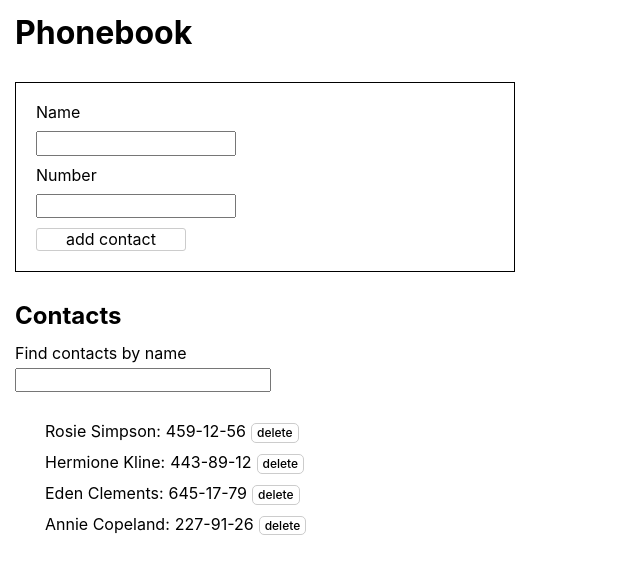
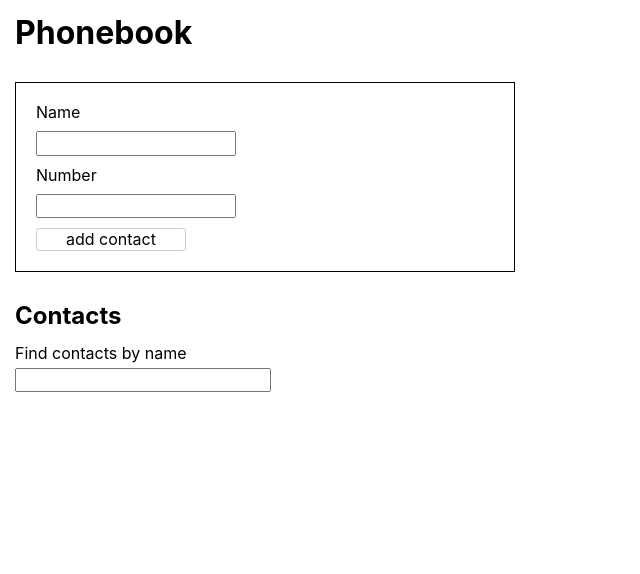
Before and after one commit to Koliadjun/goit-react-hw-04-hooks-phonebook, a React (Create React App) app: page / in a window 1280 px wide. Shown: the top 574 px of the page, without its empty margins (0-640 px from the left). Built offline with nearby package versions, Linux system fonts and the light colour scheme.

Commit message:
added hooks

```diff
--- a/src/components/Phonebook.jsx
+++ b/src/components/Phonebook.jsx
@@ -1,4 +1,4 @@
-import React, { Component } from 'react';
+import { useState, useEffect } from 'react';
 import PropTypes from 'prop-types';
 
 import s from './Phonebook.module.css';
@@ -6,84 +6,51 @@ import s from './Phonebook.module.css';
 import ContactForm from './ContactForm/ContactForm';
 import Filter from './Filter/Filter';
 import ContactList from './ContactList/ContactList';
-export class Phonebook extends Component {
-  static defaultProps = {
-    contacts: [],
-  };
-  static propTypes = {
-    contacts: PropTypes.array,
-  };
-  state = {
-    contacts: this.props.contacts,
-    filter: '',
-  };
-  componentDidMount() {
-    const data = this.getDataFromLS();
-    console.log(data);
-    if (data) {
-      this.setState({
-        contacts: [...data],
-      });
-    }
-  }
+function Phonebook() {
+  const [contactData, setContactData] = useState(
+    () => JSON.parse(window.localStorage.getItem('contacts')) ?? [],
+  );
+  const [filter, setFilter] = useState('');
 
-  componentDidUpdate(prevProps, prevState) {
-    // питання чи потрібна тут ця провірка?
-    if (prevState.contacts !== this.state.contacts) {
-      this.setDataToLS();
-    }
-  }
-  getDataFromLS = () => {
-    return JSON.parse(localStorage.getItem('contacts'));
-  };
-  setDataToLS = () => {
-    localStorage.setItem('contacts', JSON.stringify(this.state.contacts));
-  };
+  useEffect(() => {
+    window.localStorage.setItem('contacts', JSON.stringify(contactData));
+  }, [contactData]);
 
-  formSubmitHandler = data => {
+  const formSubmitHandler = data => {
     const dataNameNormalized = data.name.toLowerCase();
-    const findItem = this.state.contacts.find(
+    const findItem = contactData.find(
       contact => contact.name.toLowerCase() === dataNameNormalized,
     );
     if (findItem) {
       alert(`${findItem.name} is already in contacts`);
     } else {
-      this.setState(prevState => ({
-        contacts: [...prevState.contacts, data],
-      }));
+      setContactData(prevState => [...prevState, data]);
     }
   };
-  listDeleteHandler = id => {
-    this.setState({
-      contacts: this.state.contacts.filter(item => id !== item.id),
-    });
+  const listDeleteHandler = id => {
+    setContactData(contactData.filter(item => id !== item.id));
   };
 
-  onFilterChange = e => {
-    this.setState({
-      filter: e.currentTarget.value,
-    });
+  const onFilterChange = e => {
+    setFilter(e.currentTarget.value);
   };
 
-  render() {
-    const { contacts, value } = this.state;
-    const normalizeFilter = this.state.filter.toLowerCase();
-    const filteredContacts = contacts.filter(contact =>
+  const normalizeFilter = filter.toLowerCase();
+  const filteredContacts = contactData.filter(contact =>
     contact.name.toLowerCase().includes(normalizeFilter),
   );
   return (
     <>
       <h1 className={s.title}>Phonebook</h1>
-        <ContactForm onSubmitHandler={this.formSubmitHandler} />
+      <ContactForm onSubmitHandler={formSubmitHandler} />
       <h2 className={s.subTitle}>Contacts</h2>
-        <Filter value={value} onChange={this.onFilterChange} />
-        <ContactList
-          contacts={filteredContacts}
-          onClick={this.listDeleteHandler}
-        />
+      <Filter value={filter} onChange={onFilterChange} />
+      <ContactList contacts={filteredContacts} onClick={listDeleteHandler} />
     </>
   );
 }
-}
 
+Phonebook.propTypes = {
+  contacts: PropTypes.array,
+};
 export default Phonebook;
```
Lines whose indentation alone changed are shown as unchanged.
